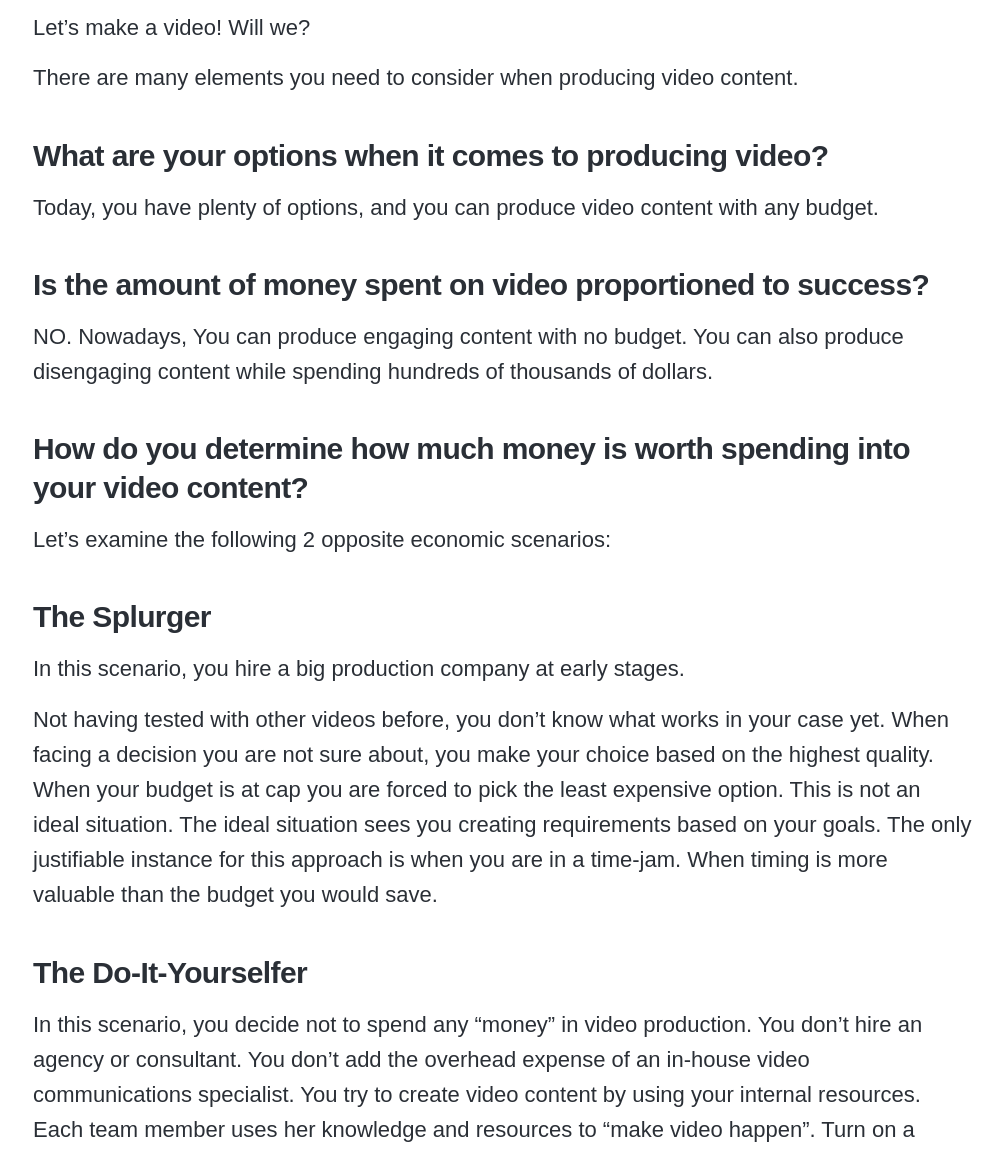
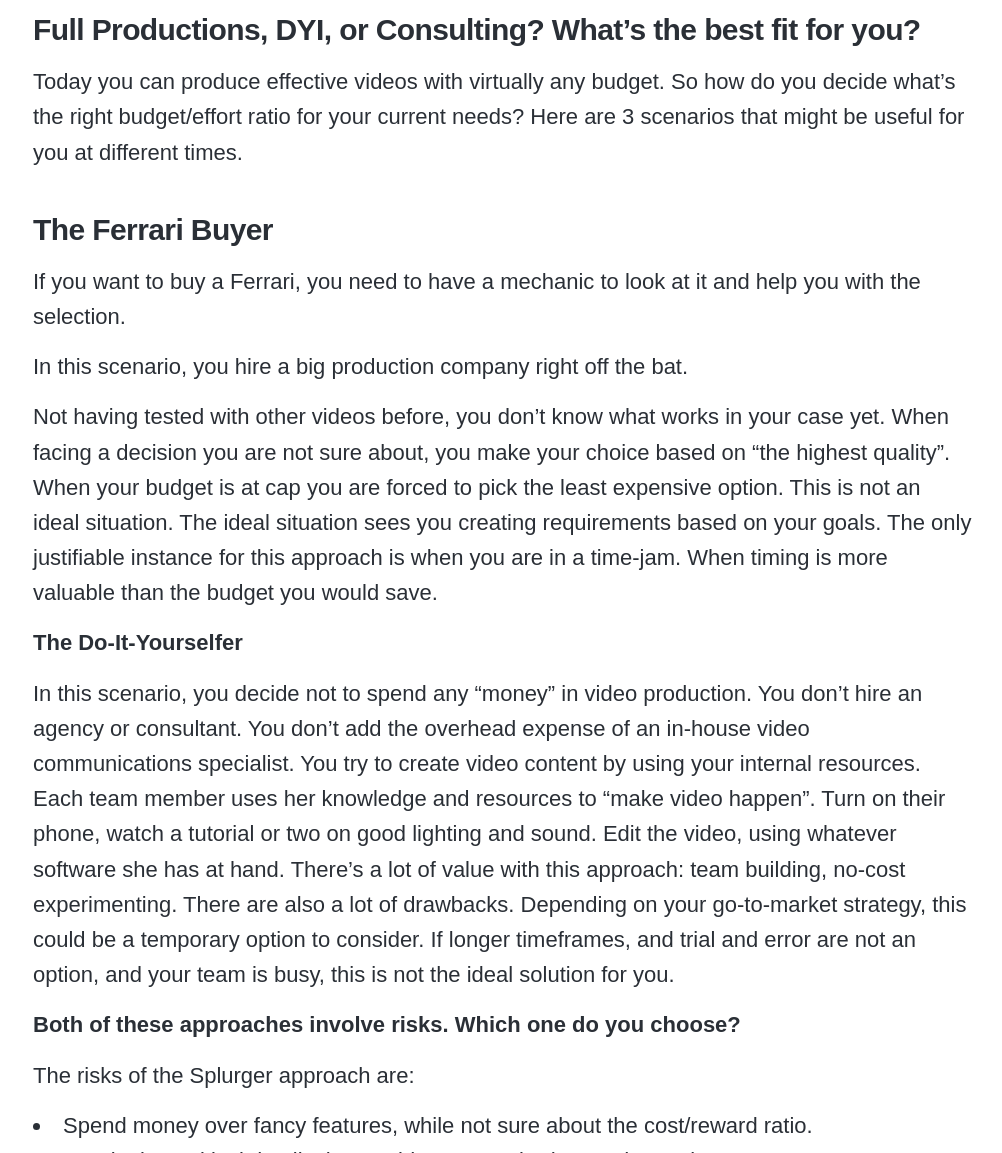
Before and after one commit to adrianomartino/amartino, a Jekyll site: the page built from _posts/2019-04-22-test-title.md, in a window 1280 px wide and 1400 px high, scrolled down 417 px. Shown: the part 247-1400 px from the top of the window, without its empty margins (137-1139 px from the left). Built offline with Jekyll 4.4.1, drawn with Linux system fonts in a browser that asks for light colours; nearby versions of some CDN libraries; some web fonts are replaced; some of the changed text lies outside the part shown.

Commit message:
Update from Forestry.io Adriano Martino updated _posts/2019-04-22-test-title.md

```diff
--- a/_posts/2019-04-22-test-title.md
+++ b/_posts/2019-04-22-test-title.md
@@ -1,48 +1,36 @@
 ---
 title: Invest smartly in video. Pick one of these 3 different approaches.
 subtitle: Full Productions, DYI, or Consulting? What's the best fit for you?
-description: Today, you can produce effective videos with virtually no budget, and
-  you can publish disengaging videos that cost you hundreds of thousands. Here are
-  3 different approaches to start with video, depending on your current needs.
+description: Today you can produce effective videos with virtually any budget. So
+  how do you decide what’s the right budget/effort ratio for your current needs? Here
+  are 3 scenarios that might be useful for you at different times.
 featured_image: https://res.cloudinary.com/martinobranding/image/upload/v1555965383/adrianomartinocom/Adriano_Martino_Video_Marketing_rgg8m2.jpg
 body: test body
 date: 2019-04-22 22:18:57 +0000
 
 ---
-Let's make a video! Will we?
+### Full Productions, DYI, or Consulting? What's the best fit for you?
 
-There are many elements you need to consider when producing video content.
+Today you can produce effective videos with virtually any budget. So how do you decide what’s the right budget/effort ratio for your current needs? Here are 3 scenarios that might be useful for you at different times.
 
-### **What are your options when it comes to producing video?**
+### **The Ferrari Buyer**
 
-Today, you have plenty of options, and you can produce video content with any budget.
+If you want to buy a Ferrari, you need to have a mechanic to look at it and help you with the selection.
 
-### **Is the amount of money spent on video proportioned to success?**
+In this scenario, you hire a big production company right off the bat.
 
-NO. Nowadays, You can produce engaging content with no budget. You can also produce disengaging content while spending hundreds of thousands of dollars.
+Not having tested with other videos before, you don't know what works in your case yet. When facing a decision you are not sure about, you make your choice based on “the highest quality”. When your budget is at cap you are forced to pick the least expensive option. This is not an ideal situation. The ideal situation sees you creating requirements based on your goals. The only justifiable instance for this approach is when you are in a time-jam. When timing is more valuable than the budget you would save.
 
-### **How do you determine how much money is worth spending into your video content?**
+**The Do-It-Yourselfer**
 
-Let’s examine the following 2 opposite economic scenarios:
+In this scenario, you decide not to spend any “money” in video production. You don't hire an agency or consultant. You don't add the overhead expense of an in-house video communications specialist. You try to create video content by using your internal resources. Each team member uses her knowledge and resources to “make video happen”. Turn on their phone, watch a tutorial or two on good lighting and sound. Edit the video, using whatever software she has at hand. There's a lot of value with this approach: team building, no-cost experimenting. There are also a lot of drawbacks. Depending on your go-to-market strategy, this could be a temporary option to consider. If longer timeframes, and trial and error are not an option, and your team is busy, this is not the ideal solution for you.
 
-### **The Splurger**
+**Both of these approaches involve risks. Which one do you choose?**
 
-In this scenario, you hire a big production company at early stages.
+The risks of the Splurger approach are:
 
-Not having tested with other videos before, you don't know what works in your case yet. When facing a decision you are not sure about, you make your choice based on the highest quality. When your budget is at cap you are forced to pick the least expensive option. This is not an ideal situation. The ideal situation sees you creating requirements based on your goals. The only justifiable instance for this approach is when you are in a time-jam. When timing is more valuable than the budget you would save.
-
-### **The Do-It-Yourselfer**
-
-In this scenario, you decide not to spend any “money” in video production. You don't hire an agency or consultant. You don't add the overhead expense of an in-house video communications specialist. You try to create video content by using your internal resources. Each team member uses her knowledge and resources to “make video happen”. Turn on a phone, watch a tutorial or two on good lighting and sound. Edit the video, using whatever software she has at hand. There's a lot of value with this approach: team building, no-cost experimenting. There are also a lot of drawbacks. Depending on your go-to-market strategy, this could be a temporary option to consider. If longer timeframes are not an option and your team is busy, this is not the ideal solution for you.
-
-#### **Both of these approaches involve risks. Which one do you choose?**
-
-
-The risks of The Splurger approach are:
-
-* Spend money on fancy features, while not sure about the cost/reward ratio.
+* Spend money over fancy features, while not sure about the cost/reward ratio.
 * Overlook at critical details that could use more budget and attention.
-
 
 Can you guess what are the risks of the DIY approach?
 
@@ -54,20 +42,13 @@ There are 5 major risks that are not hard-money related, but that are as critica
 * Producing content that doesn’t move any needles
 * Producing content that moves the needle in the wrong direction
 
-Video is the best way to show humanity, empathy, and connect with your audience at a deeper level, and at a scale.
-
-This is not only achieved through content selection. The non-verbal communication in a video plays a critical role. Execution, editing, colors, tone of voice, artistic choices, music, they all matter.
-
-These areas are critical, and go beyond a technically acceptable video. Executing on those must be met with undivided attention, and by a creative marketer.
-
-
 Which brings me to the third approach:
 
-### **The informed decision-maker**
+**The informed decision-maker**
 
 The informed decision-maker needs effective video content and understands its value. She decides to add a flexible investment into her video production process.
 
-This approach will help you:
+This approach can help:
 
 * Better understand video production
 * Make more informed decisions
@@ -96,17 +77,27 @@ I find this approach to be effective in the following scenarios:
 * Your company's success is determined by the effectiveness of your videos.
 * You have a budget for video, but you want every dollar to count.
 * You have tried other solutions in the past, without getting the desired results.
-* You are ready to invest in video but want to feel empowered when making important decisions.
+* You are ready to invest in video but want to feel empowered and in control when making important decisions.
 
-### **The takeaway**
+**The takeaway**
 
 * The 3 approaches I described above, are just a few of the options you have, but they are enough to give you some context.
 * There's not a number I can give you for "how much is too much money". Video production costs vary by project. You can produce videos for $1,000,000, for $2,500, and for $0. You should choose your budget based on your specific goals.
 * Saving money on video, doesn't mean saving money.
 * Splurging on video doesn't always mean better results.
 
-> Video is the best way to connect to your audience at scale.
-> Approach it smartly and you will succeed.
+Video is the best way to show humanity, empathy, and connect with your audience at a deeper level, and at a scale.
+
+This is not only achieved through content selection.
+
+Execution, editing, colors, tone of voice, artistic choices, music, they all matter. The non-verbal communication in your video plays a critical role.
+
+These areas are critical, and go beyond a technically acceptable video. Executing on those must be met with undivided attention, and by a creative marketer.
+
+Video is the best way to connect to your audience at scale.
+
+Approach it smartly and you will succeed.
 
 I hope this helps.
-\- Adriano
+
+Adriano
```
